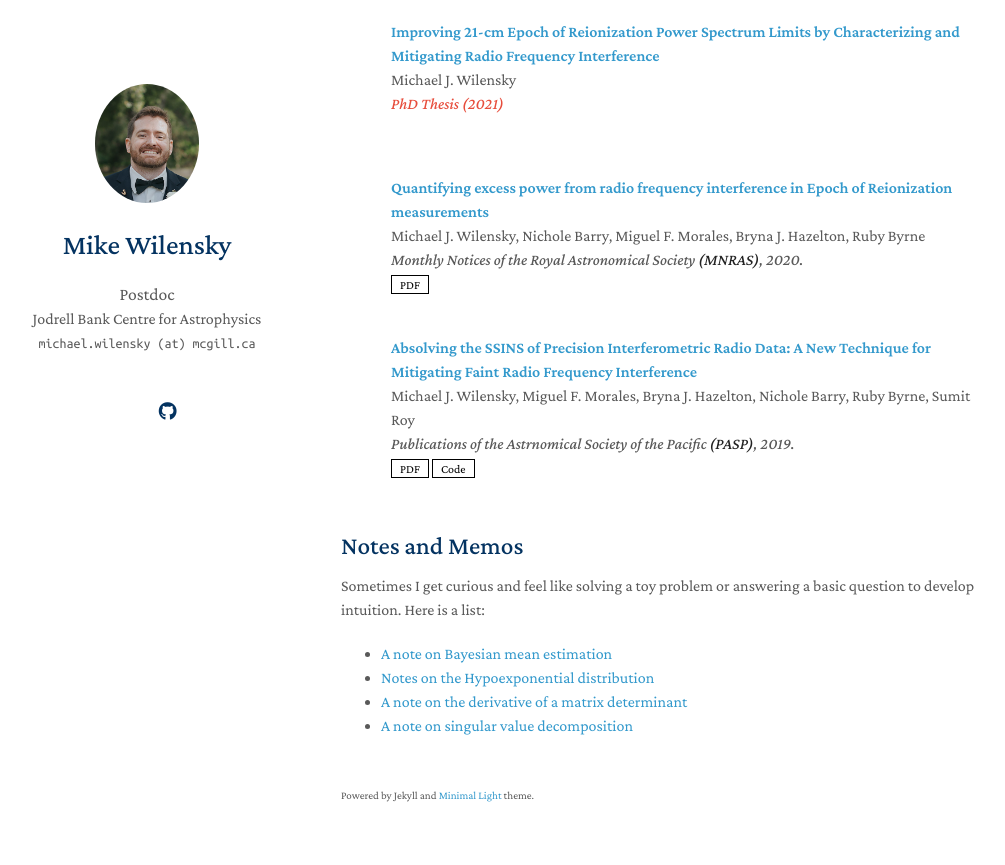
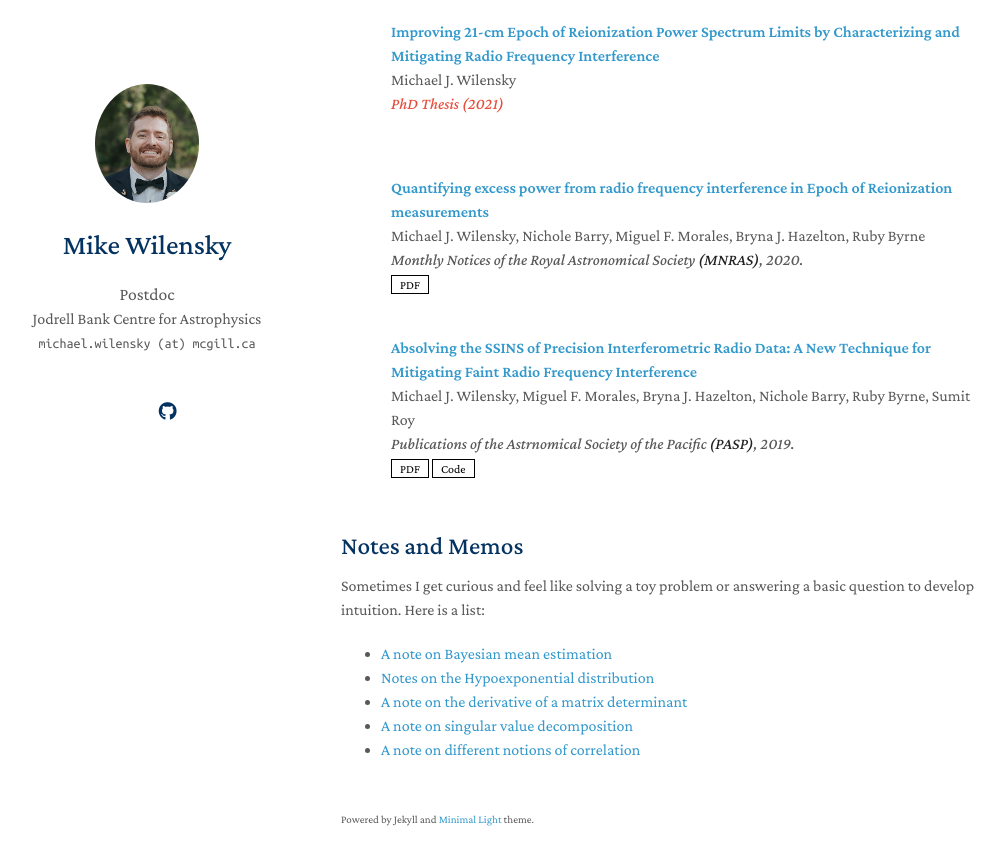
Before and after one commit to mwilensky768/mwilensky768.github.io, a Jekyll site: the page built from index.md, in a window 1280 px wide and 900 px high, scrolled down 1647 px. Shown: the top 865 px of the window, without its empty margins (129-1134 px from the left). Built offline with Jekyll 4.4.1, drawn with Linux system fonts in a browser that asks for light colours; nearby versions of some CDN libraries; a style sheet for code colours, icons or effects is not loaded; our own code applies the rules of GitHub Pages for plain Markdown files.

Commit message:
Add correlation memo

```diff
--- a/index.md
+++ b/index.md
@@ -43,3 +43,4 @@ question to develop intuition. Here is a list:
 - [Notes on the Hypoexponential distribution](/assets/memos/Generalized_Erlang.pdf)
 - [A note on the derivative of a matrix determinant](/assets/memos/log_det_gradient.pdf)
 - [A note on singular value decomposition](/assets/memos/SVD_Sparsity.pdf)
+- [A note on different notions of correlation](/assets/memos/covariance_vs_correlation.pdf)
```
Also changed, not shown: 1 other file.
